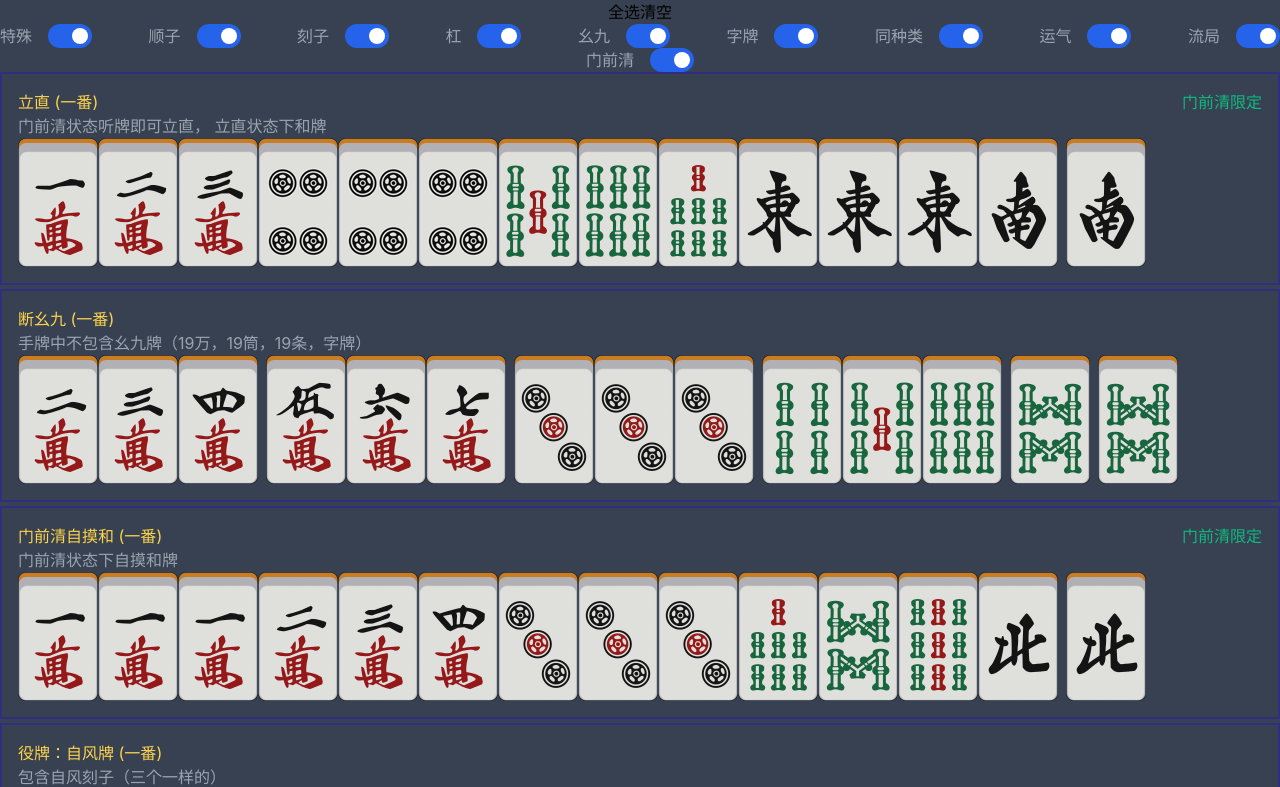
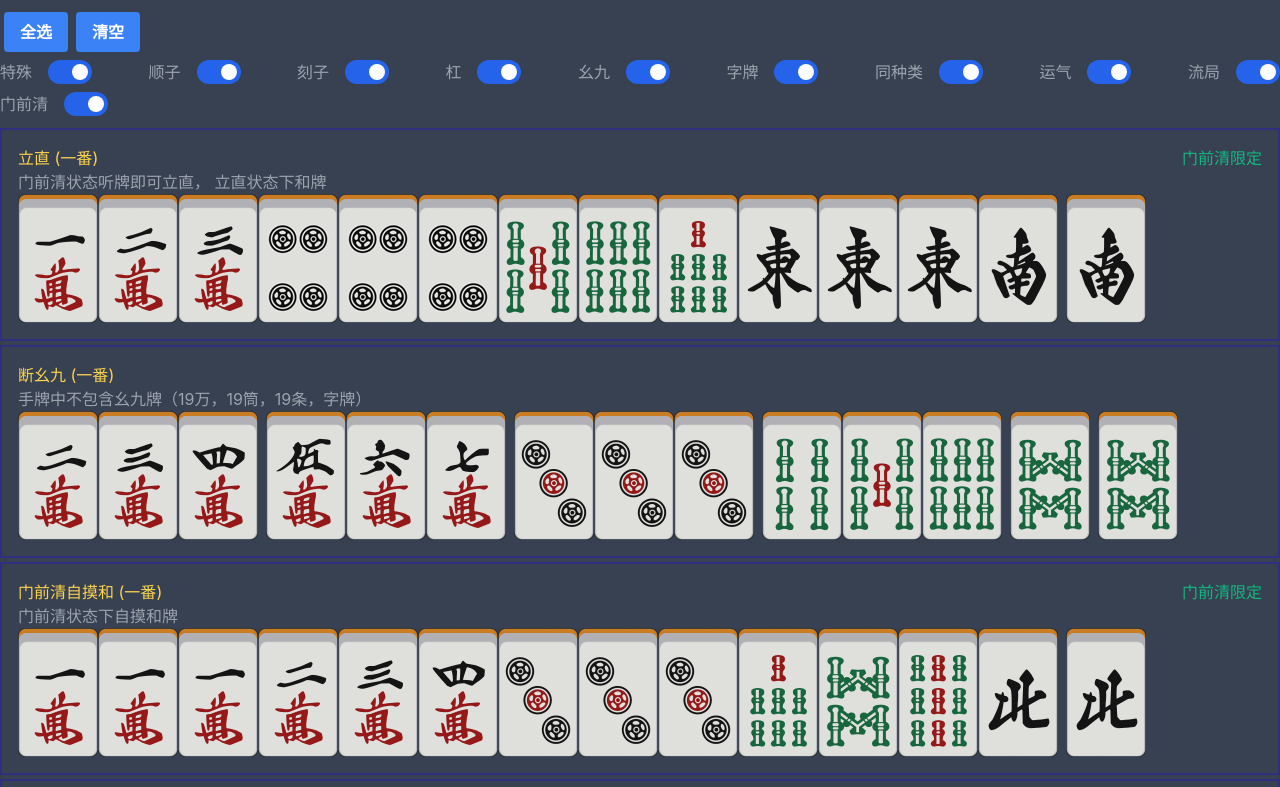
Before and after one commit to jianzuguan/maj-soul-cheatsheet, a React (Create React App) app: page / in a window 1280 px wide. Shown: the top 787 px of the page. Built offline with nearby package versions, Linux system fonts and the light colour scheme.

Commit message:
add spacing to controls

```diff
--- a/src/App.tsx
+++ b/src/App.tsx
@@ -44,12 +44,28 @@ function App() {
   };
 
   return (
-    <div className="container flex flex-col justify-center items-center">
-      <div>
-        <button onClick={selectAll}>全选</button>
-        <button onClick={diselectAll}>清空</button>
+    <div className="h-screen flex flex-col">
+      <div
+        className={[
+          "container my-2",
+          "flex flex-col justify-center items-start",
+        ].join(" ")}
+      >
+        <div className="my-1">
+          <button
+            className="mx-1 bg-blue-500 hover:bg-blue-700 text-white font-bold py-2 px-4 rounded"
+            onClick={selectAll}
+          >
+            全选
+          </button>
+          <button
+            className="mx-1 bg-blue-500 hover:bg-blue-700 text-white font-bold py-2 px-4 rounded"
+            onClick={diselectAll}
+          >
+            清空
+          </button>
         </div>
-      <div className="w-full flex flex-row justify-between">
+        <div className="w-full my-1 flex flex-row justify-between">
           {" "}
           <Switch.Group>
             <div className="flex items-center">
@@ -223,6 +239,7 @@ function App() {
             </div>
           </Switch.Group>
         </div>
+        <div className="my-1">
           <Switch.Group>
             <div className="flex items-center">
               <Switch.Label className="mr-4 text-gray-400">门前清</Switch.Label>
@@ -242,7 +259,10 @@ function App() {
               </Switch>
             </div>
           </Switch.Group>
-
+        </div>
+      </div>
+      <div className="flex-1 overflow-y-auto">
+        <div className="container">
           {yakuList.map((yaku, index) => {
             if (yaku.closedOnly && !showClosedOnly) {
               return null;
@@ -263,6 +283,8 @@ function App() {
             return null;
           })}
         </div>
+      </div>
+    </div>
   );
 }
 
```
Lines whose indentation alone changed are shown as unchanged.
